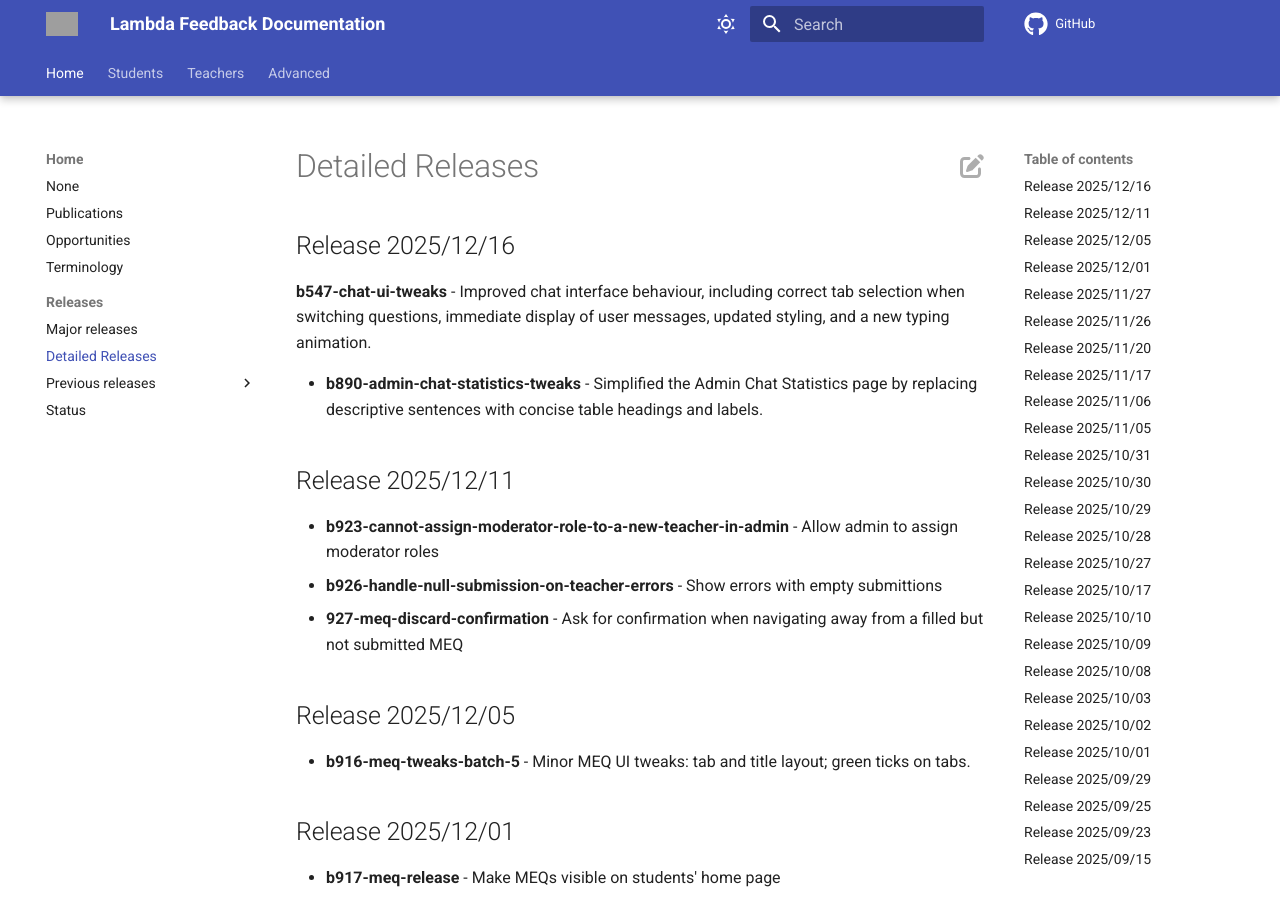
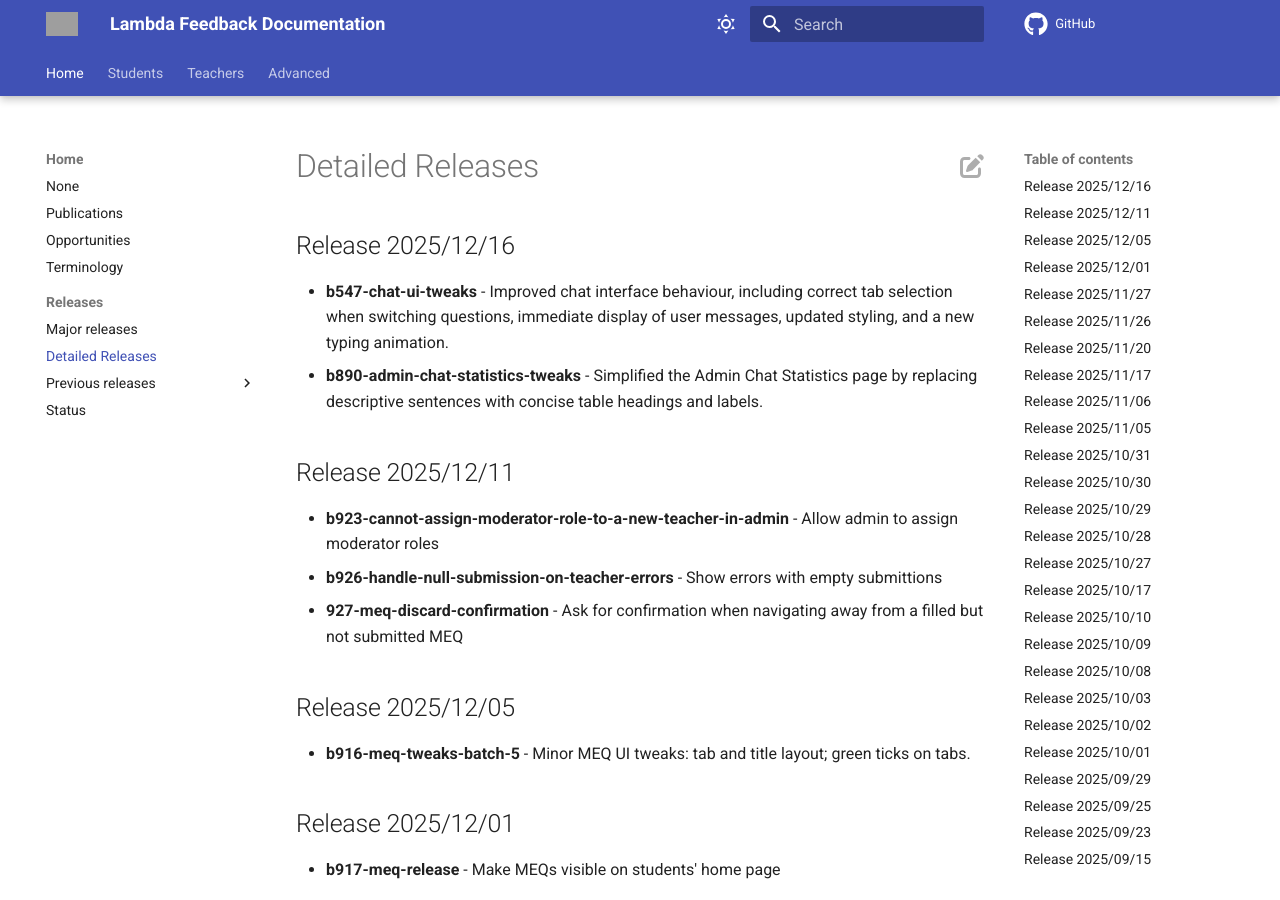
Before and after one commit to lambda-feedback/user-documentation, an MkDocs documentation site: the page built from docs/releases/detailed_releases.md, in a window 1280 px wide and 900 px high. Built offline with MkDocs 1.6.1 and Material for MkDocs 9.7.7, drawn with Linux system fonts in a browser that asks for light colours; comment, search, counter and statistics services are not loaded; grey boxes are pictures that could not be loaded.

Commit message:
Small indent adjustments

```diff
--- a/docs/releases/detailed_releases.md
+++ b/docs/releases/detailed_releases.md
@@ -1,7 +1,6 @@
 ## Release 2025/12/16
 
- **b547-chat-ui-tweaks** - Improved chat interface behaviour, including correct tab selection when switching questions, immediate display of user messages, updated styling, and a new typing animation.
-
+- **b547-chat-ui-tweaks** - Improved chat interface behaviour, including correct tab selection when switching questions, immediate display of user messages, updated styling, and a new typing animation.
 - **b890-admin-chat-statistics-tweaks** - Simplified the Admin Chat Statistics page by replacing descriptive sentences with concise table headings and labels.
 
 ## Release 2025/12/11
```
